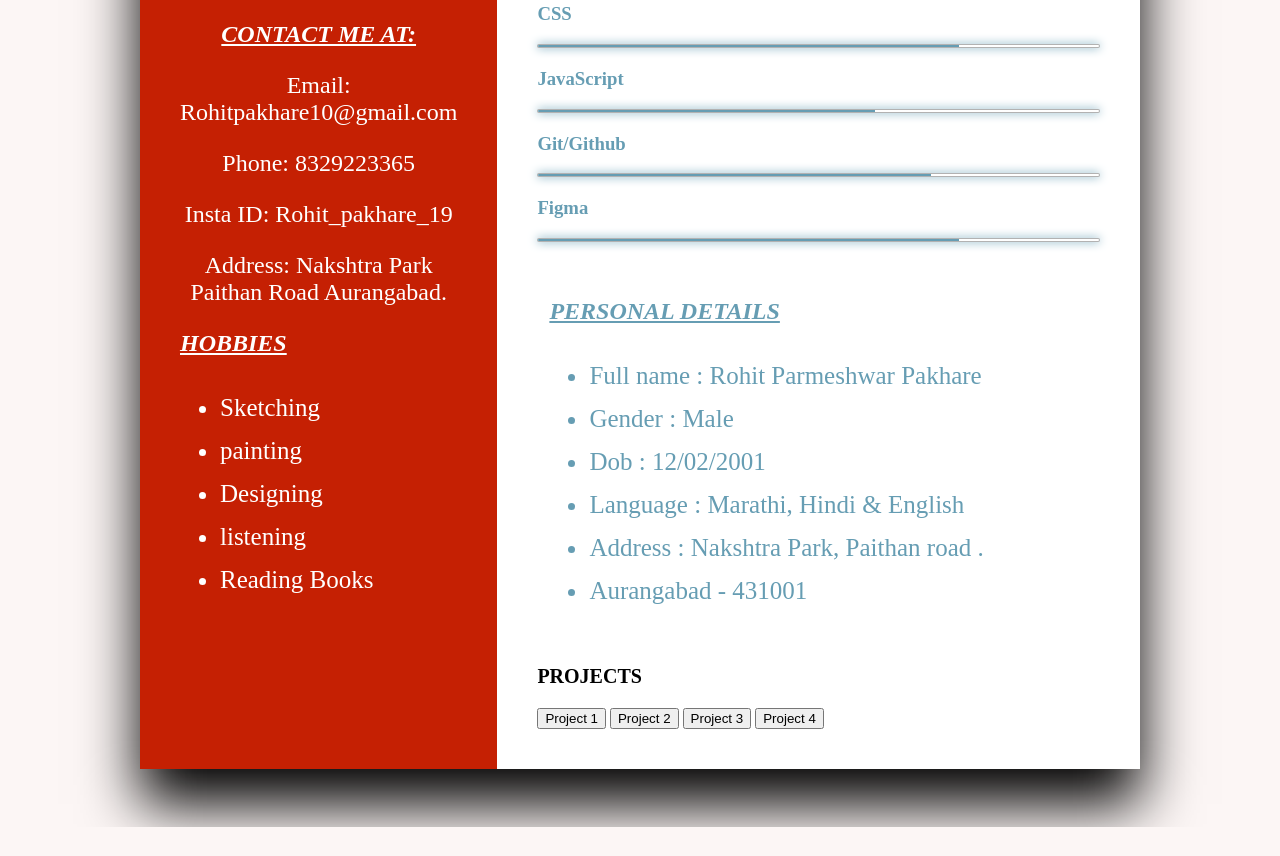
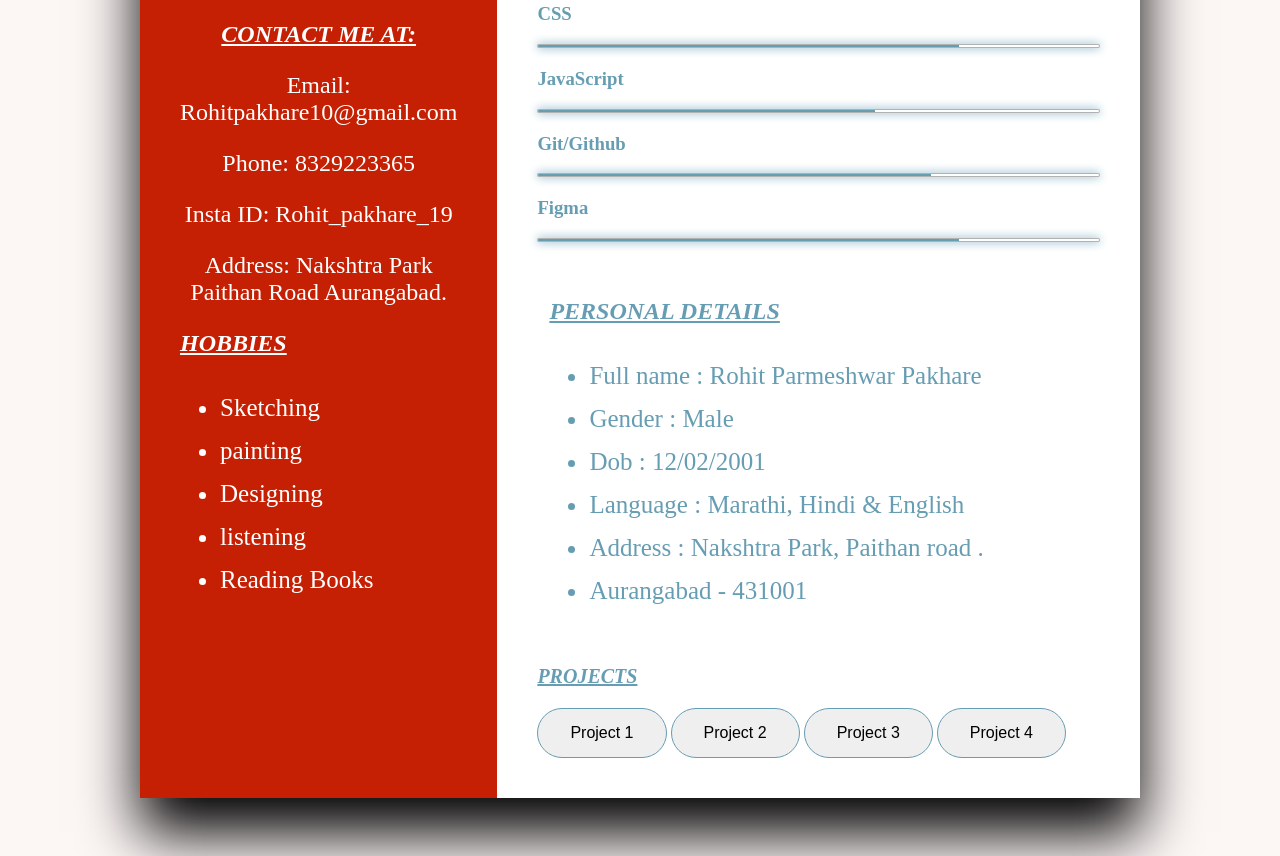
Before and after one commit to rohit7533king/My-Resume-github.io, a plain HTML site: page index.html in a window 1280 px wide. Shown: the part 565-1421 px from the top of the page. Before the commit the page ends 1392 px from the top, so only its background shows below. Drawn offline with Linux system fonts and the light colour scheme.

Commit message:
Update styles.css

```diff
--- a/styles.css
+++ b/styles.css
@@ -219,3 +219,31 @@
     color:#669db3ff;
     padding: 12px;
   }
+
+  .resume .resume_right .resume_Projects .bold {
+  color: #669db3ff;
+  font-style: oblique;
+  font-weight:800;
+  text-decoration: underline;
+}
+
+.resume .resume_right .resume_Projects .button{
+  border: 1px solid #669db3ff;
+  padding: 15px 32px;
+  text-align: center;
+  text-decoration: none;
+  display: inline-block;
+  font-size: 16px;
+  border-radius: 30px;
+  transition: all 0.3s linear;
+}
+
+.button:hover {
+  background:#669db3ff;
+  color: white;
+}
+
+.button:active {
+  background:white;
+  color:#669db3ff;
+}
```
